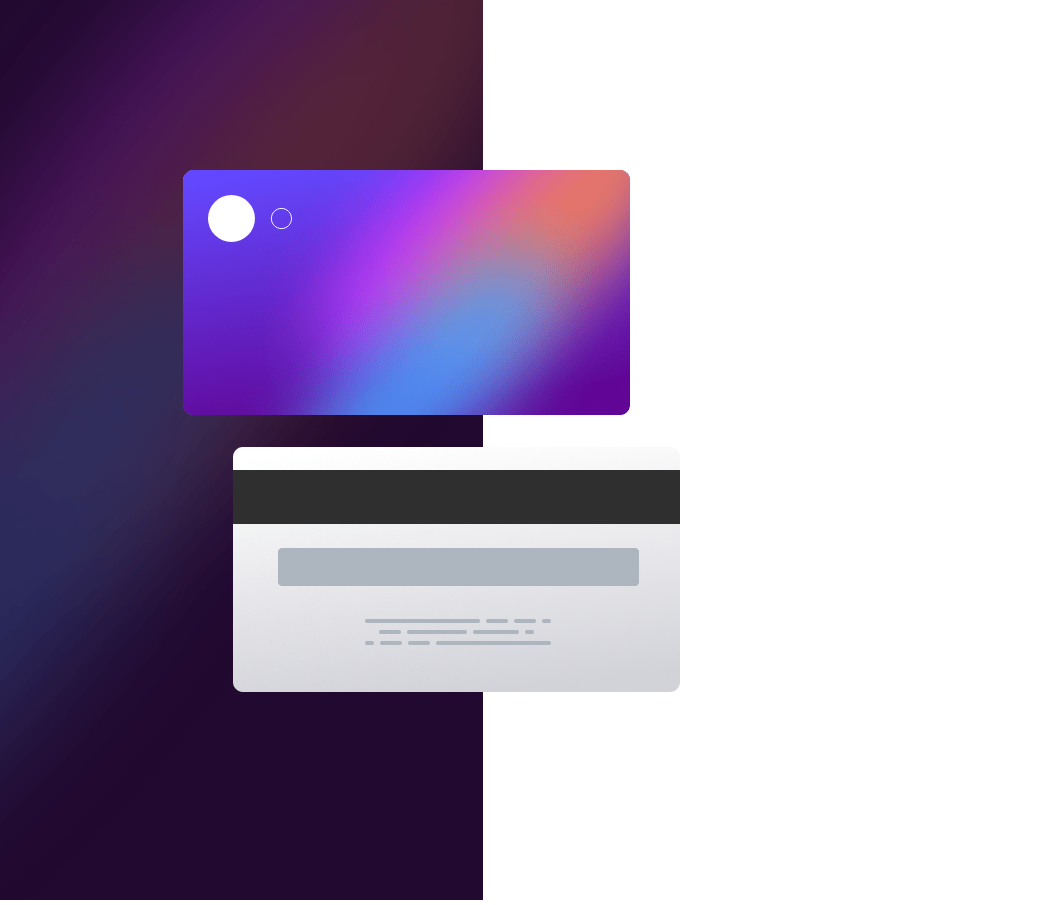
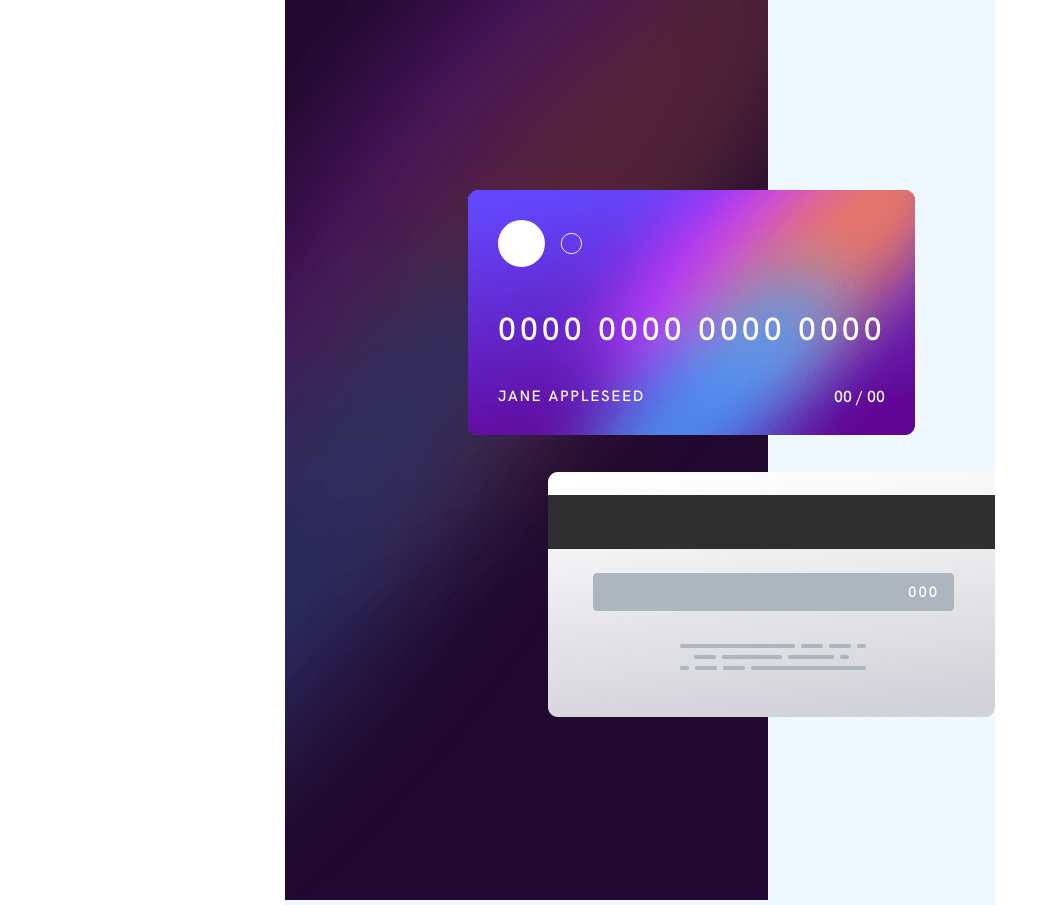
Before and after one commit to AquilesFernandoPassarella/-interactive-card, a plain HTML site: page index.html in a window 1280 px wide. Shown: the whole page, without its empty margins (0-1058 px from the left). Drawn offline with Linux system fonts and the light colour scheme.

Commit message:
Alterações na estrutura

```diff
--- a/index.html
+++ b/index.html
@@ -1,5 +1,5 @@
 <!DOCTYPE html>
-<html lang="en">
+<html lang="pt-br">
   <head>
     <meta charset="UTF-8" />
     <meta name="viewport" content="width=device-width, initial-scale=1.0" />
@@ -22,64 +22,59 @@
   </head>
   <body>
     <header>
-      <div class="cabecalgo-esquerdo">
+      <div class="cabeca">
+      <div class="cabecalho-esquerdo">
         <figure class="left-card">
           <img src="./images/bg-main-desktop.png" alt="" />
         </figure>
 
         <div class="container">
           <section class="left-cards">
-
-
             <figure class="card-image__front">
               <img
-                class="card__front"
+                class="card-front"
                 src="./images/bg-card-front.png"
                 alt=""
               />
-            </figure>
-
-            <figure class="card-logo">
-              <img class="logo" src="./images/card-logo.svg" alt="" />
+              <div class="cards-details">
+              <span class="card-logo">
+                <img class="logo" src="./images/card-logo.svg" alt="" />
+              </span>
+                <span class="card-number">0000 0000 0000 0000 </span>
+                <div class="card-information">
+                  <span class="card-name">Jane Appleseed</span>
+                  <span class="card-date">
+                    <span class="month">00</span>
+                    <span>/</span>
+                    <span class="year">00</span>
+                  </span>
+                </div>
+              </div>
             </figure>
 
             <figure class="card-image__back">
               <img class="card__back" src="./images/bg-card-back.png" alt="" />
+
+              <span class="number-cvc">000</span>
+
             </figure>
           </section>
+
         </div>
+        <section>
+
+          <form action=""></form>
+
+
+        </section>
       </div>
+    </div>
     </header>
-    <!-- 0000 0000 0000 0000
-  Jane Appleseed
-  00/00
 
-  000
 
-  Cardholder Name
-  e.g. Jane Appleseed
-
-  Card Number
-  e.g. 1234 5678 9123 0000
-
-  Exp. Date (MM/YY)
-  MM
-  YY
-
-  CVC
-  e.g. 123
-
-  Confirm -->
-
-    <!-- Completed state start -->
-
-    <!-- Thank you!
-  We've added your card details
-  Continue
-
-  <div class="attribution">
+  <!-- <div class="attribution">
     Challenge by <a href="https://www.frontendmentor.io?ref=challenge" target="_blank">Frontend Mentor</a>.
     Coded by <a href="#">Aquiles Fernando Passarella</a>.
-  </div> -->
+  </div>  -->
   </body>
 </html>
--- a/style.css
+++ b/style.css
@@ -3,37 +3,79 @@
     padding: 0;
     box-sizing: border-box;
   }
-  body{
-    font-family: 'Hanken Grotesk', sans-serif;;
+  html{
+    font-family: 'Hanken Grotesk', sans-serif;
   }
 
-  .cabecalgo-esquerdo{
+ .cabeca{
+  display: flex;
+
+ }
+  .cabecalho-esquerdo{
     display: flex;
+    background-color: aliceblue;
+    margin: auto;
+  }
+  .container{
+    padding-top: 190px ;
   }
 
-
-  .left-cards{
+  .card-image__front{
     display: flex;
-    flex-flow: column wrap;
-
-
-
+    flex-direction: column;
+    margin-left: -300px;
   }
 
-  .left-card{
+  .card-front{
+    width: 447px;
+    height: 245px;
+  }
+
+  .card-number{
+    color: #ffffff;
+    font-size: 32px;
+    letter-spacing: 4px;
+  }
+
+  .card-name{
+    color: #ffffff;
+    font-size: 15px;
+    text-transform: uppercase;
+    letter-spacing: 2px;
+  }
+
+  .card-date{
+    color: #ffffff;
+  }
+
+  .cards-details{
     display: flex;
-    flex-direction: row;
+    flex-direction: column;
+    margin-top: -215px;
+    gap: 36px;
+    margin-left: 30px;
   }
-  .card-image__front{
-    margin-left: -300px;
-    margin-top: 170px;
 
+  .card-information{
+    display: flex;
+    justify-content: space-between;
   }
-  .card-logo{
-    margin-top: -225px;
-    margin-left: -275px;
+
+  .card-date{
+    margin-right: 110px;
   }
+
   .card-image__back{
-    margin-top: 200px;
-    margin-left: -250px;
+    display: flex;
+    flex-direction: column;
+    margin-top: 65px;
+    margin-left: -220px
   }
+
+  .number-cvc{
+    color: #ffffff;
+    letter-spacing: 2px;
+    font-size: 15px;
+    margin-top: -135px;
+    margin-left: 360px;
+  }
```
